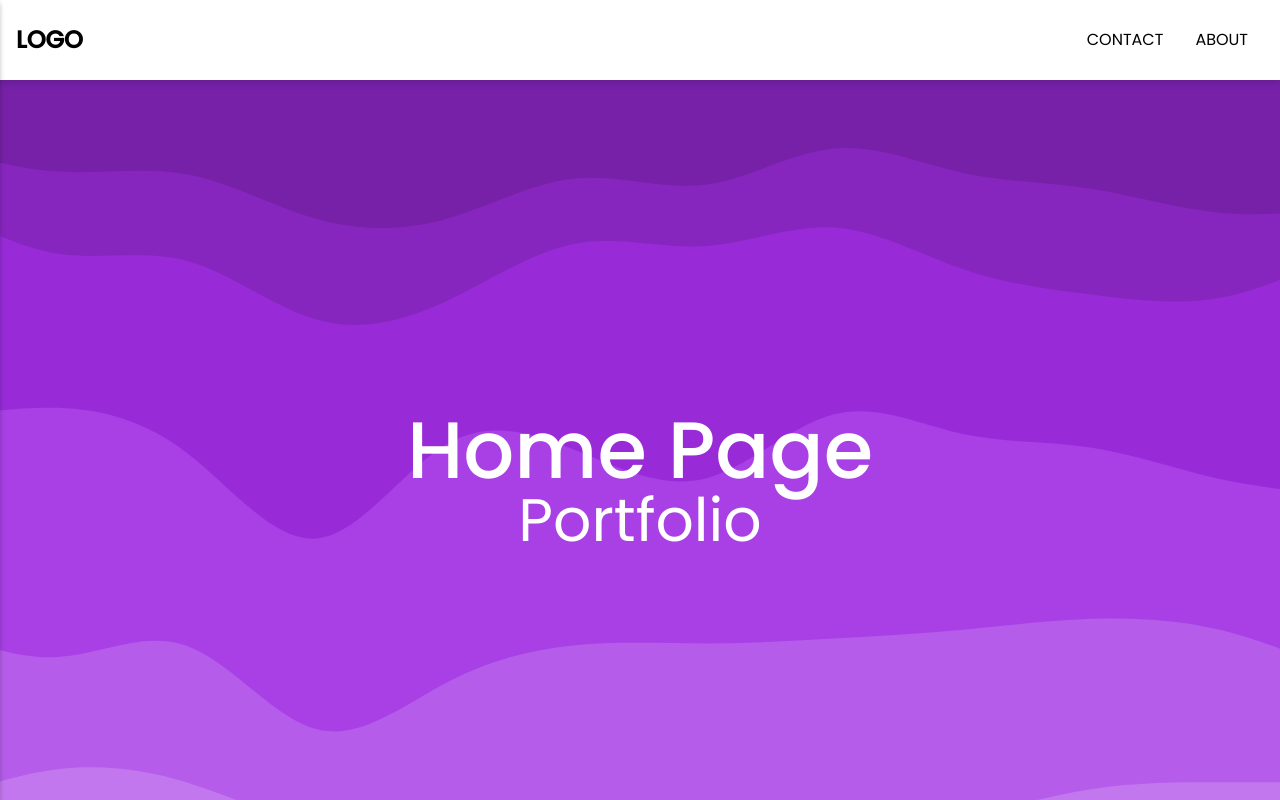
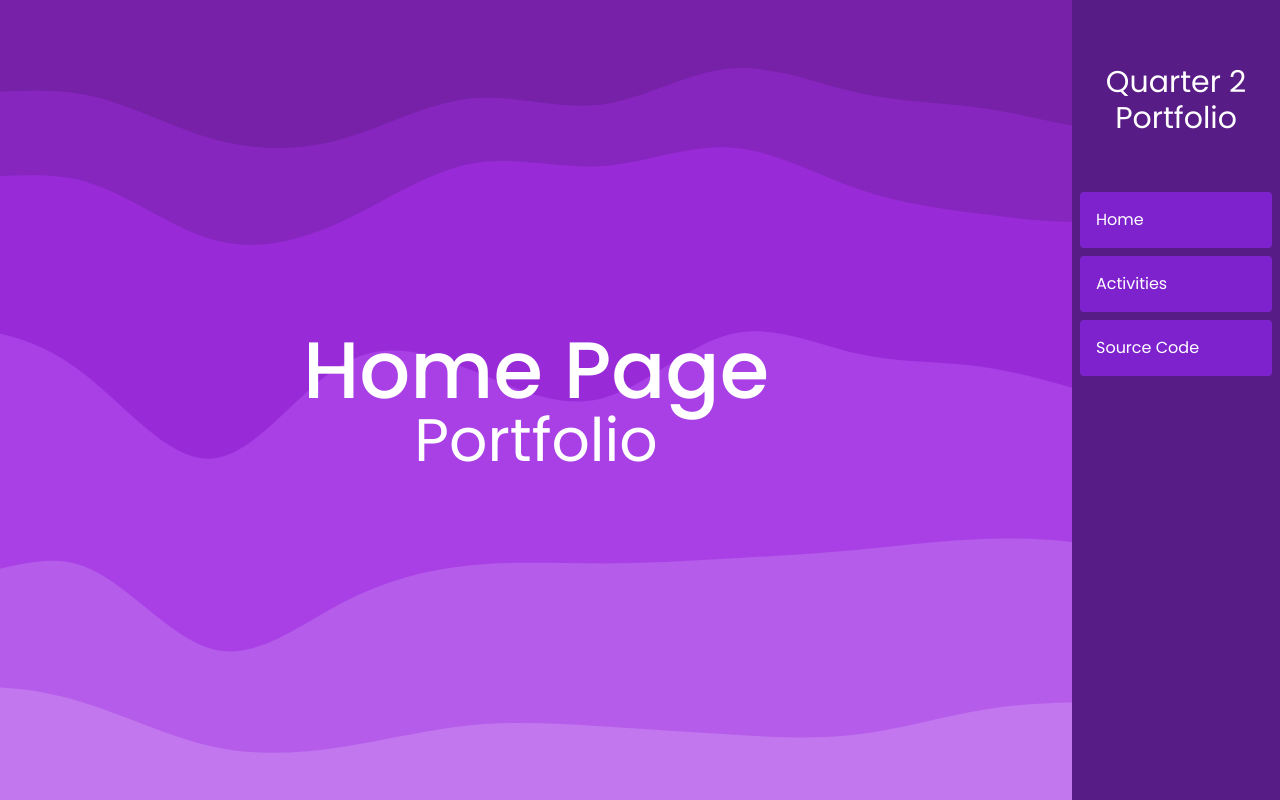
Before and after one commit to chocomilku/EmpTechQ2Portfolio, a Next.js app: page / in a window 1280 px wide. Shown: the top 800 px of the page. Built offline with nearby package versions, Linux system fonts and the light colour scheme.

Commit message:
added side nav bar

```diff
--- a/components/Navbar.tsx
+++ b/components/Navbar.tsx
@@ -1,91 +1,49 @@
-import { useState } from "react";
+import { NextPage } from "next";
+import Link from "next/link";
+import styles from "../styles/Navbar.module.scss";
 
-function NavLink({ to, children }) {
+export const Navbar: NextPage = ({ children }) => {
 	return (
-		<a href={to} className={`mx-4`}>
-			{children}
-		</a>
-	);
-}
-
-function MobileNav({ open, setOpen }) {
-	return (
-		<div
-			className={`absolute top-0 left-0 h-screen w-screen bg-white transform ${
-				open ? "-translate-x-0" : "-translate-x-full"
-			} transition-transform duration-300 ease-in-out filter drop-shadow-md `}>
-			<div className="flex items-center justify-center filter drop-shadow-md bg-white h-20">
-				{" "}
-				{/*logo container*/}
-				<a className="text-xl font-semibold" href="/">
-					LOGO
-				</a>
-			</div>
-			<div className="flex flex-col ml-4">
-				<a
-					className="text-xl font-medium my-4"
-					href="/about"
-					onClick={() =>
-						setTimeout(() => {
-							setOpen(!open);
-						}, 100)
-					}>
-					About
-				</a>
-				<a
-					className="text-xl font-normal my-4"
-					href="/contact"
-					onClick={() =>
-						setTimeout(() => {
-							setOpen(!open);
-						}, 100)
-					}>
-					Contact
-				</a>
+		<div className="min-h-screen">
+			<div className="flex flex-col md:flex-row flex-1">
+				<main className="flex-1">{children}</main>
+				<aside className="bg-purple-900 w-full md:w-52 text-white">
+					<nav className={styles.nav}>
+						<h1>Quarter 2 Portfolio</h1>
+						<ul className={styles.ul}>
+							{paths.map((x, i) => {
+								return (
+									<li key={i} className={styles.li}>
+										<Link href={x.path}>
+											<a>{x.title}</a>
+										</Link>
+									</li>
+								);
+							})}
+						</ul>
+					</nav>
+				</aside>
 			</div>
 		</div>
 	);
+};
+
+interface pathsStruct {
+	path: string;
+	title: string;
 }
 
-export function Navbar() {
-	const [open, setOpen] = useState(false);
-	return (
-		<nav className="flex filter drop-shadow-md bg-white px-4 py-4 h-20 items-center">
-			<MobileNav open={open} setOpen={setOpen} />
-			<div className="w-3/12 flex items-center">
-				<a className="text-2xl font-semibold" href="/">
-					LOGO
-				</a>
-			</div>
-			<div className="w-9/12 flex justify-end items-center">
-				<div
-					className="z-50 flex relative w-8 h-8 flex-col justify-between items-center md:hidden"
-					onClick={() => {
-						setOpen(!open);
-					}}>
-					{/* hamburger button */}
-					<span
-						className={`h-1 w-full bg-black rounded-lg transform transition duration-300 ease-in-out ${
-							open ? "rotate-45 translate-y-3.5" : ""
-						}`}
-					/>
-					<span
-						className={`h-1 w-full bg-black rounded-lg transition-all duration-300 ease-in-out ${
-							open ? "w-0" : "w-full"
-						}`}
-					/>
-					<span
-						className={`h-1 w-full bg-black rounded-lg transform transition duration-300 ease-in-out ${
-							open ? "-rotate-45 -translate-y-3.5" : ""
-						}`}
-					/>
-				</div>
-
-				<div className="hidden md:flex">
-					<NavLink to="/contact">CONTACT</NavLink>
-					<NavLink to="/about">ABOUT</NavLink>
-				</div>
-			</div>
-		</nav>
-	);
-}
+const paths: pathsStruct[] = [
+	{
+		path: "/",
+		title: "Home",
+	},
+	{
+		path: "/activities",
+		title: "Activities",
+	},
+	{
+		path: "/",
+		title: "Source Code",
+	},
+];
--- a/pages/_app.tsx
+++ b/pages/_app.tsx
@@ -7,8 +7,9 @@ function MyApp({ Component, pageProps }: AppProps) {
 	return (
 		<>
 			<ThemeProvider attribute="class">
-				<Navbar />
-				<Component {...pageProps} />
+				<Navbar>
+					<Component {...pageProps} />
+				</Navbar>
 			</ThemeProvider>
 		</>
 	);
--- /dev/null
+++ b/styles/Navbar.module.scss
@@ -0,0 +1,17 @@
+.li {
+	@apply flex;
+	a {
+		@apply cursor-pointer rounded bg-purple-700 hover:bg-purple-600 transition-all w-full p-4;
+	}
+}
+
+.nav {
+	@apply p-2 flex flex-col sticky top-0;
+	h1 {
+		@apply text-center text-3xl py-14 px-2;
+	}
+}
+
+.ul {
+	@apply flex flex-col gap-2;
+}
--- a/tailwind.config.js
+++ b/tailwind.config.js
@@ -4,16 +4,6 @@ module.exports = {
 		"./pages/**/*.{js,ts,jsx,tsx}",
 		"./components/**/*.{js,ts,jsx,tsx}",
 	],
-	purge: {
-		enabled: true,
-		content: [
-			"./pages/**/*.{js,ts,jsx,tsx}",
-			"./components/**/*.{js,ts,jsx,tsx}",
-		],
-		options: {
-			safelist: ["dark"],
-		},
-	},
 	theme: {
 		extend: {
 			colors: {
```
